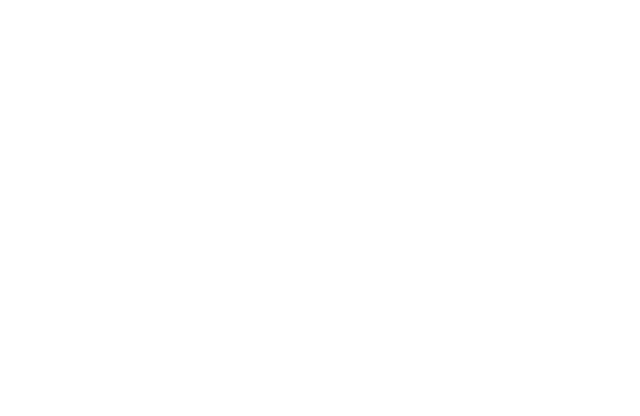
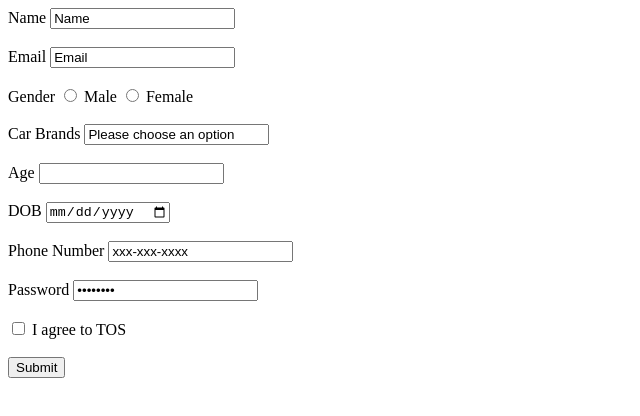
Before and after one commit to acciojob/signup-form-car-Ayush211103, a website: page main.html in a window 1280 px wide. Shown: the whole page, without its empty margins (0-640 px from the left). Drawn offline with Linux system fonts and the light colour scheme.

Commit message:
created a submission

```diff
--- a/main.html
+++ b/main.html
@@ -8,6 +8,50 @@
 
 <body>
 	<!-- the entire body must be written by student -->
+	<form>
+		<label for="name">Name</label>
+		<input id="name" type="text" value="Name">
+		<br>
+		<br>
+		<label for="email">Email</label>
+		<input id="email" type="email" value="Email">
+		<br>
+		<br>
+		<label for="gender_m">Gender</label>
+		<input type="radio" name="gender" id="gender_m" >
+		<label for="gender_m">Male</label>
+		<input type="radio" name="gender" id="gender_f" >
+		<label for="gender_f">Female</label>
+		<br>
+		<br>
+		<label for="car">Car Brands</label>
+		<input type="select" id="car" value="Please choose an option">
+		<br>
+		<br>
+		<label for="age">Age</label>
+		<input type="number" id="age" value="Age">
+		<br>
+		<br>
+		<label for="dob">DOB</label>
+		<input type="date" id="dob">
+		<br>
+		<br>
+		<label for="tel">Phone Number</label>
+		<input type="tel" id="tel" value="xxx-xxx-xxxx">
+		<br>
+		<br>
+		<label for="password">Password</label>
+		<input type="password" id="password" value="Password">
+		<br>
+		<br>
+		<input type="checkbox" id="tos">
+		<label for="tos">I agree to TOS</label>
+		<br>
+		<br>
+		<input type="submit">
+
+
+	</form>
     <script type="text/javascript" src="./script.js">
 </script>
 
```
